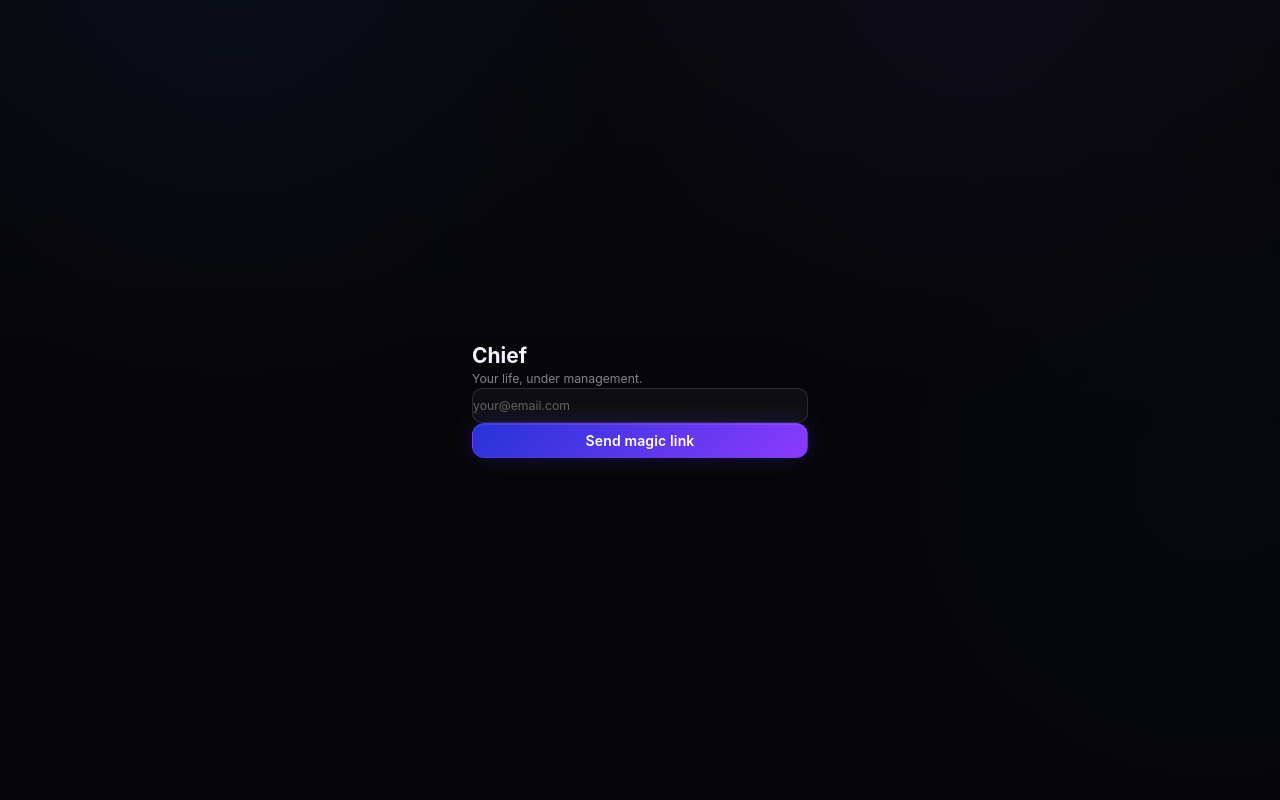
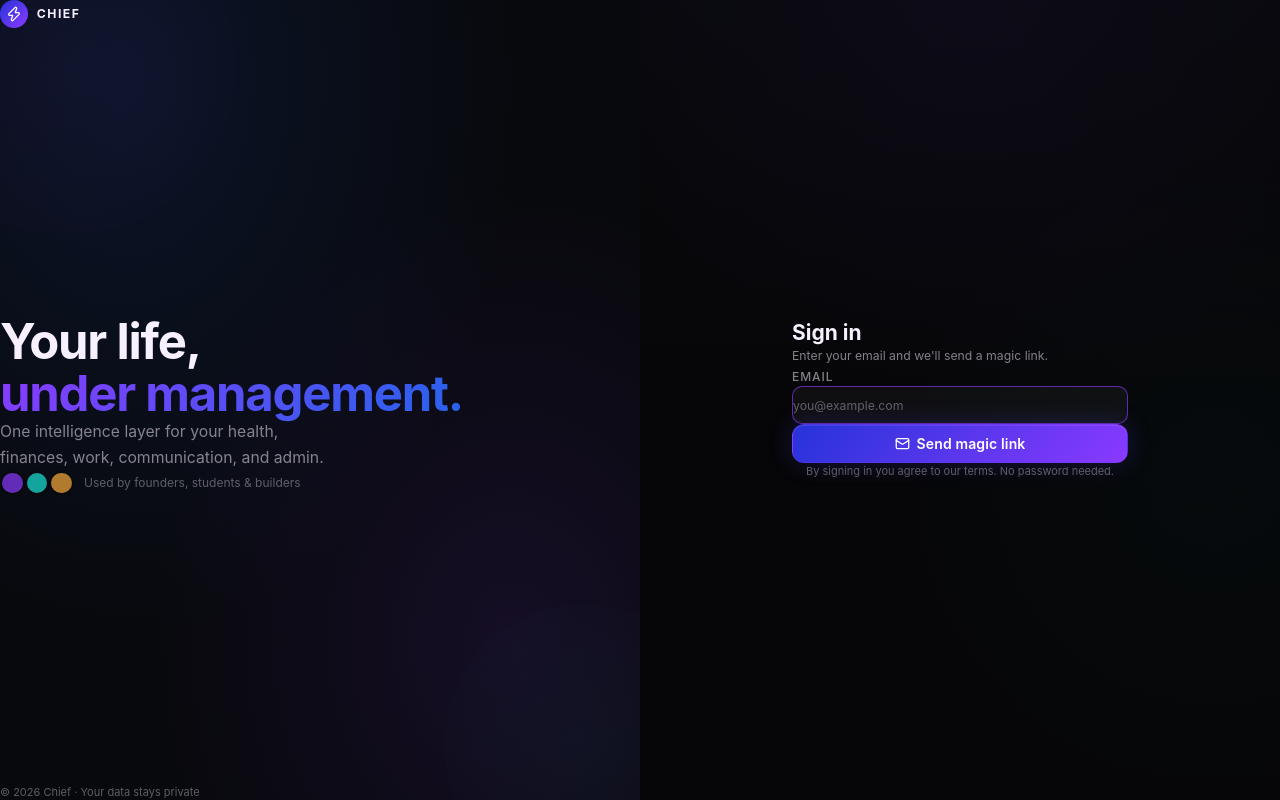
Before and after one commit to MSherbinii/ChiefAI, a Next.js app in the folder apps/web/: page /login in a window 1280 px wide. Built offline with nearby package versions, Linux system fonts and the light colour scheme; no server answers.

Commit message:
feat: premium login page, smart callback routing, onboarding middleware protection

```diff
--- a/apps/web/app/(auth)/callback/route.ts
+++ b/apps/web/app/(auth)/callback/route.ts
@@ -5,10 +5,25 @@ export async function GET(request: Request) {
   const { searchParams, origin } = new URL(request.url);
   const code = searchParams.get('code');
 
-  if (code) {
-    const supabase = await createClient();
-    await supabase.auth.exchangeCodeForSession(code);
+  if (!code) {
+    return NextResponse.redirect(`${origin}/login`);
   }
 
-  return NextResponse.redirect(`${origin}/today`);
+  const supabase = await createClient();
+  await supabase.auth.exchangeCodeForSession(code);
+
+  const { data: { user } } = await supabase.auth.getUser();
+
+  if (!user) {
+    return NextResponse.redirect(`${origin}/login`);
+  }
+
+  const { data: profile } = await supabase
+    .from('profiles')
+    .select('display_name')
+    .eq('id', user.id)
+    .maybeSingle();
+
+  const isNewUser = !profile || !profile.display_name;
+  return NextResponse.redirect(`${origin}${isNewUser ? '/onboarding' : '/today'}`);
 }
--- a/apps/web/app/(auth)/login/page.tsx
+++ b/apps/web/app/(auth)/login/page.tsx
@@ -1,7 +1,9 @@
 'use client';
 import { useState } from 'react';
+import { motion, AnimatePresence } from 'framer-motion';
 import { createClient } from '@/lib/supabase/client';
 import { Button } from '@/components/design-system';
+import { Zap, CheckCircle, Mail } from 'lucide-react';
 
 export default function LoginPage() {
   const [email, setEmail] = useState('');
@@ -21,31 +23,138 @@ export default function LoginPage() {
   }
 
   return (
-    <div className="min-h-screen flex items-center justify-center px-4">
-      <div className="w-full max-w-sm space-y-6">
-        <div className="space-y-1">
-          <h1 className="text-2xl font-bold text-[var(--v2-text)]">Chief</h1>
-          <p className="text-[var(--v2-muted)] text-sm">Your life, under management.</p>
+    <div className="min-h-screen flex flex-col lg:flex-row">
+      {/* Left: brand panel */}
+      <div className="hidden lg:flex flex-col justify-between w-1/2 min-h-screen p-12 relative overflow-hidden"
+        style={{ background: 'radial-gradient(ellipse at 20% 10%, rgba(38,99,235,0.12), transparent 55%), radial-gradient(ellipse at 80% 80%, rgba(138,58,255,0.10), transparent 50%), #08090D' }}>
+        <div className="absolute inset-0 pointer-events-none">
+          <div className="absolute top-0 left-0 w-96 h-96 rounded-full opacity-[0.04]"
+            style={{ background: 'radial-gradient(circle, #8A3AFF, transparent)', transform: 'translate(-30%, -30%)' }} />
+          <div className="absolute bottom-0 right-0 w-80 h-80 rounded-full opacity-[0.03]"
+            style={{ background: 'radial-gradient(circle, #18E6D8, transparent)', transform: 'translate(30%, 30%)' }} />
         </div>
-        {sent ? (
-          <p className="text-[var(--v2-text-dim)] text-sm">
-            Check your email — magic link sent to <strong>{email}</strong>.
+        <div className="flex items-center gap-2.5 relative z-10">
+          <div className="w-8 h-8 rounded-full bg-[linear-gradient(135deg,#2633D9,#8A3AFF)] flex items-center justify-center">
+            <Zap size={16} className="text-white" />
+          </div>
+          <span className="text-sm font-bold tracking-[0.12em] text-[var(--v2-text)] uppercase">Chief</span>
+        </div>
+        <div className="relative z-10 space-y-6">
+          <div className="space-y-3">
+            <h1 className="text-[3.5rem] font-bold leading-[1.05] text-[var(--v2-text)] tracking-tight">
+              Your life,<br />
+              <span className="text-transparent bg-clip-text bg-[linear-gradient(135deg,#8A3AFF,#2563EB)]">
+                under management.
+              </span>
+            </h1>
+            <p className="text-[var(--v2-muted)] text-lg leading-relaxed max-w-sm">
+              One intelligence layer for your health, finances, work, communication, and admin.
             </p>
-        ) : (
+          </div>
+          <div className="flex items-center gap-3">
+            <div className="flex -space-x-2">
+              {['#8A3AFF', '#18E6D8', '#F7A93B'].map((color, i) => (
+                <div key={i} className="w-7 h-7 rounded-full border-2 border-[#08090D]"
+                  style={{ background: color, opacity: 0.7 }} />
+              ))}
+            </div>
+            <span className="text-[12px] text-[var(--v2-subtle)]">Used by founders, students &amp; builders</span>
+          </div>
+        </div>
+        <p className="text-[11px] text-[var(--v2-subtle)] relative z-10">
+          © 2026 Chief · Your data stays private
+        </p>
+      </div>
+
+      {/* Mobile header */}
+      <div className="lg:hidden flex items-center gap-2.5 p-6 border-b border-[var(--v2-border)]">
+        <div className="w-7 h-7 rounded-full bg-[linear-gradient(135deg,#2633D9,#8A3AFF)] flex items-center justify-center">
+          <Zap size={14} className="text-white" />
+        </div>
+        <span className="text-sm font-bold tracking-[0.12em] text-[var(--v2-text)] uppercase">Chief</span>
+      </div>
+
+      {/* Right: auth card */}
+      <div className="flex-1 flex items-center justify-center px-6 py-12 lg:px-16">
+        <div className="w-full max-w-sm">
+          <AnimatePresence mode="wait">
+            {!sent ? (
+              <motion.div
+                key="form"
+                initial={{ opacity: 0, y: 12 }}
+                animate={{ opacity: 1, y: 0 }}
+                exit={{ opacity: 0, y: -8 }}
+                transition={{ duration: 0.25 }}
+                className="space-y-7"
+              >
+                <div className="space-y-2">
+                  <h2 className="text-2xl font-bold text-[var(--v2-text)]">Sign in</h2>
+                  <p className="text-[var(--v2-muted)] text-sm">
+                    Enter your email and we&apos;ll send a magic link.
+                  </p>
+                </div>
                 <form onSubmit={handleMagicLink} className="space-y-3">
+                  <div className="space-y-1.5">
+                    <label className="text-[12px] font-medium text-[var(--v2-muted)] uppercase tracking-[0.08em]">
+                      Email
+                    </label>
                     <input
                       type="email"
-              placeholder="your@email.com"
+                      placeholder="you@example.com"
                       value={email}
                       onChange={e => setEmail(e.target.value)}
                       required
-              className="w-full h-10 px-3.5 rounded-[10px] bg-[rgba(247,240,255,0.04)] border border-[rgba(247,240,255,0.12)] text-[var(--v2-text)] placeholder:text-[var(--v2-subtle)] text-sm focus:outline-none focus:border-[var(--v2-border-focus)] transition-colors"
+                      autoFocus
+                      className="w-full h-11 px-3.5 rounded-[10px] bg-[rgba(247,240,255,0.04)] border border-[rgba(247,240,255,0.12)] text-[var(--v2-text)] placeholder:text-[var(--v2-subtle)] text-sm focus:outline-none focus:border-[var(--v2-border-focus)] transition-colors"
                     />
-            <Button variant="solid" size="lg" className="w-full" loading={loading} type="submit">
+                  </div>
+                  <Button variant="solid" size="lg" className="w-full h-11" loading={loading} type="submit">
+                    <Mail size={15} />
                     Send magic link
                   </Button>
                 </form>
+                <p className="text-[11px] text-[var(--v2-subtle)] text-center leading-relaxed">
+                  By signing in you agree to our terms. No password needed.
+                </p>
+              </motion.div>
+            ) : (
+              <motion.div
+                key="sent"
+                initial={{ opacity: 0, y: 12 }}
+                animate={{ opacity: 1, y: 0 }}
+                transition={{ duration: 0.3 }}
+                className="space-y-5 text-center"
+              >
+                <div className="flex justify-center">
+                  <motion.div
+                    initial={{ scale: 0.5, opacity: 0 }}
+                    animate={{ scale: 1, opacity: 1 }}
+                    transition={{ delay: 0.1, type: 'spring', stiffness: 200, damping: 18 }}
+                    className="w-16 h-16 rounded-full bg-[rgba(56,242,168,0.10)] border border-[rgba(56,242,168,0.20)] flex items-center justify-center"
+                  >
+                    <CheckCircle size={28} className="text-[var(--v2-ok)]" />
+                  </motion.div>
+                </div>
+                <div className="space-y-2">
+                  <h2 className="text-xl font-bold text-[var(--v2-text)]">Check your email</h2>
+                  <p className="text-[var(--v2-muted)] text-sm leading-relaxed">
+                    We sent a magic link to<br />
+                    <strong className="text-[var(--v2-text)]">{email}</strong>
+                  </p>
+                </div>
+                <p className="text-[12px] text-[var(--v2-subtle)]">
+                  The link expires in 1 hour.{' '}
+                  <button
+                    onClick={() => setSent(false)}
+                    className="text-[var(--v2-violet)] hover:underline"
+                  >
+                    Use a different email
+                  </button>
+                </p>
+              </motion.div>
             )}
+          </AnimatePresence>
+        </div>
       </div>
     </div>
   );
--- a/apps/web/middleware.ts
+++ b/apps/web/middleware.ts
@@ -23,7 +23,7 @@ export async function middleware(request: NextRequest) {
 
   const { data: { user } } = await supabase.auth.getUser();
 
-  const protectedPaths = ['/today', '/chat', '/settings', '/domains', '/graph', '/replay'];
+  const protectedPaths = ['/today', '/chat', '/settings', '/domains', '/graph', '/replay', '/onboarding'];
   const isProtected = protectedPaths.some(p => request.nextUrl.pathname.startsWith(p));
 
   if (!user && isProtected) {
@@ -34,5 +34,13 @@ export async function middleware(request: NextRequest) {
 }
 
 export const config = {
-  matcher: ['/today/:path*', '/chat/:path*', '/settings/:path*', '/domains/:path*', '/graph/:path*', '/replay/:path*'],
+  matcher: [
+    '/today/:path*',
+    '/chat/:path*',
+    '/settings/:path*',
+    '/domains/:path*',
+    '/graph/:path*',
+    '/replay/:path*',
+    '/onboarding/:path*',
+  ],
 };
```
Lines whose indentation alone changed are shown as unchanged.
